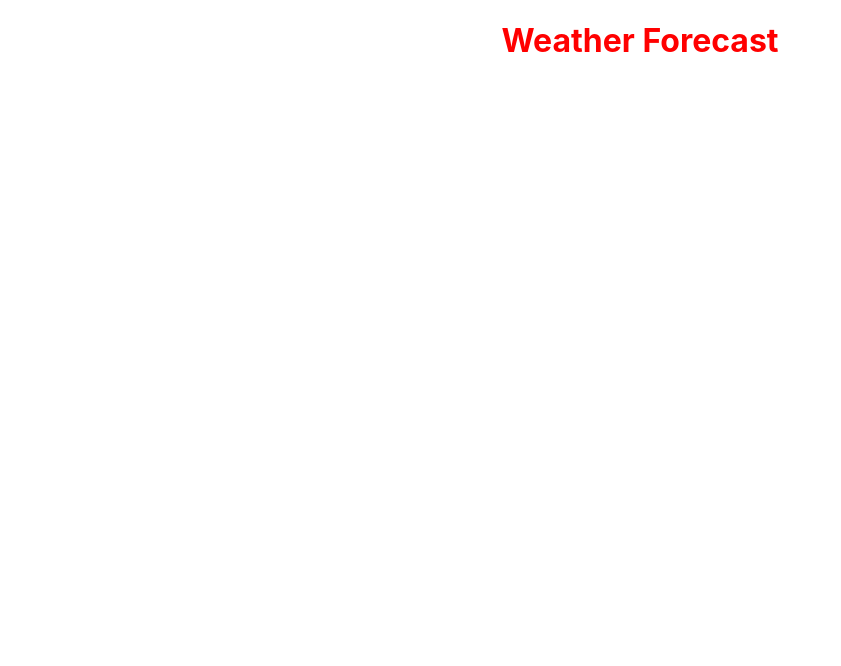
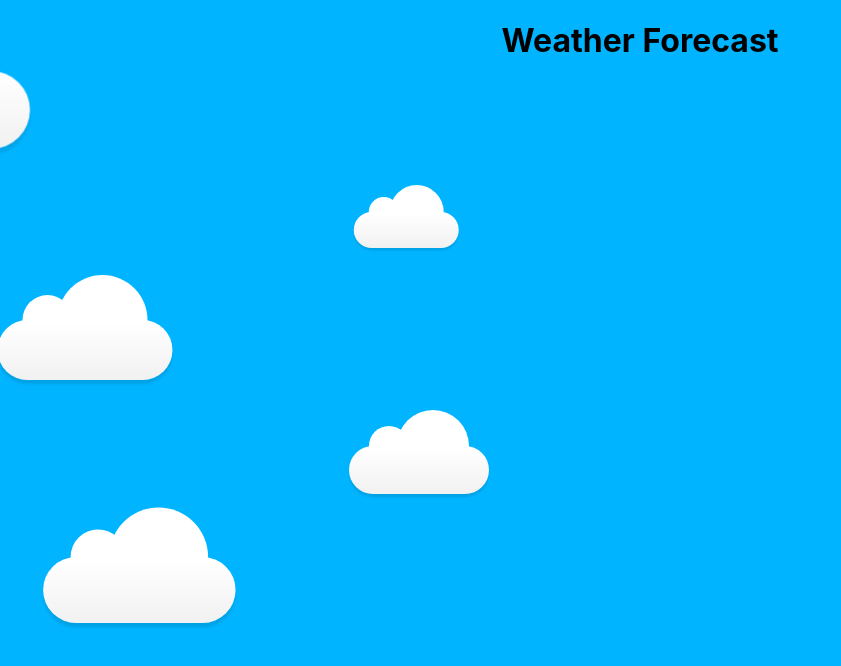
Before and after one commit to flaviusbohaciuc/weather-forecast-2, a React (Create React App) app: page / in a window 1280 px wide. Shown: the top 666 px of the page, without its empty margins (0-841 px from the left). Built offline with nearby package versions, Linux system fonts and the light colour scheme.

Commit message:
rename file extensions from .js to .jsx, add cloud component and use it,

```diff
--- /dev/null
+++ b/src/component/cloud/cloud.component.jsx
@@ -0,0 +1,28 @@
+import React from "react";
+import "./cloud.style.scss";
+
+const Cloud = () => {
+  return (
+    <div className="wrapper">
+      <div className="clouds">
+        <div className="cloud1">
+          <div className="cloud" />
+        </div>
+        <div className="cloud2">
+          <div className="cloud" />
+        </div>
+        <div className="cloud3">
+          <div className="cloud" />
+        </div>
+        <div className="cloud4">
+          <div className="cloud" />
+        </div>
+        <div className="cloud5">
+          <div className="cloud" />
+        </div>
+      </div>
+    </div>
+  );
+};
+
+export default Cloud;
--- /dev/null
+++ b/src/component/cloud/cloud.style.scss
@@ -0,0 +1,152 @@
+@import "src/index.scss";
+
+.clouds {
+  bottom: 0;
+  left: 0;
+  padding-top: 50px;
+  position: fixed;
+  right: 0;
+  top: 0;
+}
+
+/* KEYFRAMES */
+
+@-webkit-keyframes animateCloud {
+  0% {
+    margin-left: -1000px;
+  }
+  100% {
+    margin-left: 100%;
+  }
+}
+
+@-moz-keyframes animateCloud {
+  0% {
+    margin-left: -1000px;
+  }
+  100% {
+    margin-left: 100%;
+  }
+}
+
+@keyframes animateCloud {
+  0% {
+    margin-left: -1000px;
+  }
+  100% {
+    margin-left: 100%;
+  }
+}
+
+/* ANIMATIONS */
+
+.cloud1 {
+  -webkit-animation: animateCloud 35s linear infinite;
+  -moz-animation: animateCloud 35s linear infinite;
+  animation: animateCloud 35s linear infinite;
+
+  -webkit-transform: scale(0.65);
+  -moz-transform: scale(0.65);
+  transform: scale(0.65);
+}
+
+.cloud2 {
+  -webkit-animation: animateCloud 20s linear infinite;
+  -moz-animation: animateCloud 20s linear infinite;
+  animation: animateCloud 20s linear infinite;
+
+  -webkit-transform: scale(0.3);
+  -moz-transform: scale(0.3);
+  transform: scale(0.3);
+}
+
+.cloud3 {
+  -webkit-animation: animateCloud 30s linear infinite;
+  -moz-animation: animateCloud 30s linear infinite;
+  animation: animateCloud 30s linear infinite;
+
+  -webkit-transform: scale(0.5);
+  -moz-transform: scale(0.5);
+  transform: scale(0.5);
+}
+
+.cloud4 {
+  -webkit-animation: animateCloud 18s linear infinite;
+  -moz-animation: animateCloud 18s linear infinite;
+  animation: animateCloud 18s linear infinite;
+
+  -webkit-transform: scale(0.4);
+  -moz-transform: scale(0.4);
+  transform: scale(0.4);
+}
+
+.cloud5 {
+  -webkit-animation: animateCloud 25s linear infinite;
+  -moz-animation: animateCloud 25s linear infinite;
+  animation: animateCloud 25s linear infinite;
+
+  -webkit-transform: scale(0.55);
+  -moz-transform: scale(0.55);
+  transform: scale(0.55);
+}
+
+/* OBJECTS */
+
+.cloud {
+  background: $color-white;
+  background: -moz-linear-gradient(to bottom, $color-white 5%, #f1f1f1 100%);
+  background: -webkit-gradient(
+    linear,
+    left top,
+    left bottom,
+    color-stop(5%, $color-white),
+    color-stop(100%, #f1f1f1)
+  );
+  background: -webkit-linear-gradient(to bottom, $color-white 5%, #f1f1f1 100%);
+  background: -o-linear-gradient(to bottom, $color-white 5%, #f1f1f1 100%);
+  background: -ms-linear-gradient(to bottom, $color-white 5%, #f1f1f1 100%);
+  background: linear-gradient(to bottom, $color-white 5%, #f1f1f1 100%);
+  filter: progid:DXImageTransform.Microsoft.gradient( startColorstr='$color-white', endColorstr='#f1f1f1',GradientType=0 );
+
+  -webkit-border-radius: 100px;
+  -moz-border-radius: 100px;
+  border-radius: 100px;
+
+  -webkit-box-shadow: 0 8px 5px rgba(0, 0, 0, 0.1);
+  -moz-box-shadow: 0 8px 5px rgba(0, 0, 0, 0.1);
+  box-shadow: 0 8px 5px rgba(0, 0, 0, 0.1);
+
+  height: 120px;
+  position: relative;
+  width: 350px;
+}
+
+.cloud:after,
+.cloud:before {
+  background: $color-white;
+  content: "";
+  position: absolute;
+  z-index: -1;
+}
+
+.cloud:after {
+  -webkit-border-radius: 100px;
+  -moz-border-radius: 100px;
+  border-radius: 100px;
+
+  height: 100px;
+  left: 50px;
+  top: -50px;
+  width: 100px;
+}
+
+.cloud:before {
+  -webkit-border-radius: 200px;
+  -moz-border-radius: 200px;
+  border-radius: 200px;
+
+  width: 180px;
+  height: 180px;
+  right: 50px;
+  top: -90px;
+}
--- /dev/null
+++ b/src/component/cloud/index.jsx
@@ -0,0 +1,2 @@
+import Cloud from "./cloud.component";
+export default Cloud;
--- a/src/index.scss
+++ b/src/index.scss
@@ -1,4 +1,11 @@
-body {
+$color-white: #ffffff;
+$color-dodger-blue: #00b4ff;
+$color-broom: #ffeb19;
+$color-paris-daisy: #fff375;
+$color-charm: #d87093;
+
+body,
+html {
   margin: 0;
   padding: 0;
   font-family: -apple-system, BlinkMacSystemFont, "Segoe UI", "Roboto", "Oxygen",
@@ -6,14 +13,11 @@
     sans-serif;
   -webkit-font-smoothing: antialiased;
   -moz-osx-font-smoothing: grayscale;
+  text-align: center;
+  background-color: $color-dodger-blue;
 }
 
-code {
-  font-family: source-code-pro, Menlo, Monaco, Consolas, "Courier New",
-    monospace;
+.wrapper {
+  position: relative;
+  height: 250px;
 }
-
-h1 {
-  color:red;
-  text-align: center;
-}
--- a/src/weather-forecast-app.js
+++ /dev/null
@@ -1,13 +0,0 @@
-import React from "react";
-
-const WeatherForecastApp = () => {
-  return (
-    <div>
-      <h1>
-        Weather Forecast
-      </h1>
-    </div>
-  );
-};
-
-export default WeatherForecastApp;
--- /dev/null
+++ b/src/weather-forecast-app.jsx
@@ -0,0 +1,13 @@
+import React from "react";
+import Cloud from "./component/cloud";
+
+const WeatherForecastApp = () => {
+  return (
+    <div className="content">
+      <h1>Weather Forecast</h1>
+      <Cloud />
+    </div>
+  );
+};
+
+export default WeatherForecastApp;
```
Also changed, not shown: src/index.jsx (renamed from src/index.js).
